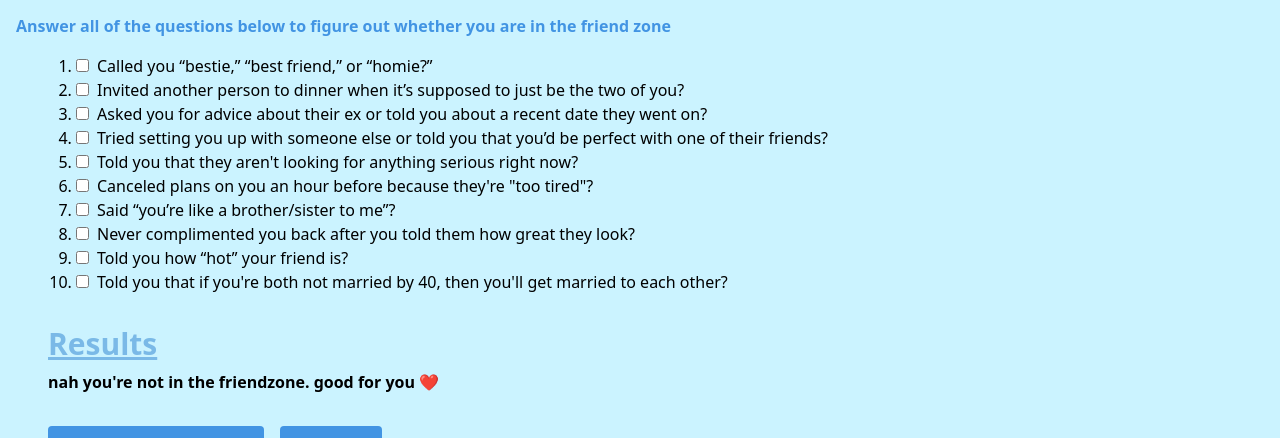
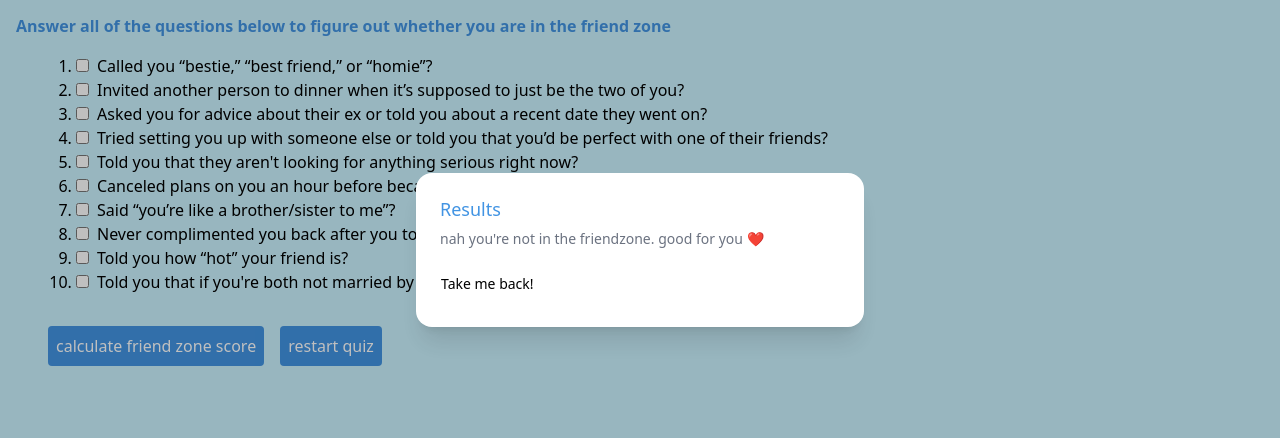
Before and after one commit to jadenmazzone/calebhearn, a React (Create React App) app: page / in a window 1280 px wide. Both pictures are taken after a click on the button "calculate friend zone score". Shown: the part 150-588 px from the top of the page. Built offline with nearby package versions, Linux system fonts and the light colour scheme.

Commit message:
feat: Add result modal

```diff
--- a/package.json
+++ b/package.json
@@ -3,6 +3,7 @@
   "version": "0.1.0",
   "private": true,
   "dependencies": {
+    "@headlessui/react": "^1.6.5",
     "@testing-library/jest-dom": "^5.16.4",
     "@testing-library/react": "^13.3.0",
     "@testing-library/user-event": "^13.5.0",
--- a/src/App.js
+++ b/src/App.js
@@ -4,7 +4,7 @@
 import Result from './Result';
 
 const options = [
-  { name: 'Called you “bestie,” “best friend,” or “homie?” ' },
+  { name: 'Called you “bestie,” “best friend,” or “homie”? ' },
   { name: "Invited another person to dinner when it’s supposed to just be the two of you?" },
   { name: "Asked you for advice about their ex or told you about a recent date they went on?" },
   { name: "Tried setting you up with someone else or told you that you’d be perfect with one of their friends?" },
@@ -26,6 +26,14 @@
   const [checkboxes, setCheckboxes] = useState(options.map((option, idx) => {
     return { ...option, index: idx, checked: false }
   }))
+
+  function closeModal() {
+    setShowResult(false)
+  }
+
+  function openModal() {
+    setShowResult(true)
+  }
 
 
   useEffect(() => {
@@ -91,10 +99,10 @@
             ))
           }
         </ol>
-        {
-          showResult ? <Result result={result} /> : <></>
-        }
+
         <button className='bg-darkBlue text-white rounded p-2 mt-8'>calculate friend zone score</button>
+        <Result result={result} isOpen={showResult} closeModal={closeModal} />
+
         <button onClick={handleRestart} type='button' className='bg-darkBlue text-white rounded p-2 ml-4'>restart quiz</button>
       </form>
 
--- a/src/Result.js
+++ b/src/Result.js
@@ -1,11 +1,62 @@
-import React from 'react'
+import React, { useState, Fragment } from 'react'
+import { Dialog, Transition } from '@headlessui/react'
 
-function Result({ result }) {
+function Result({ result, isOpen, closeModal }) {
     return (
-        <div className='mt-8 rounded  '>
-            <h2 className='mb-2 text-blue text-3xl font-extrabold underline'>Results</h2>
-            <p className='font-bold'>{result}</p>
-        </div>
+        <Transition appear show={isOpen} as={Fragment}>
+            <Dialog as="div" className="relative z-10" onClose={closeModal}>
+                <Transition.Child
+                    as={Fragment}
+                    enter="ease-out duration-300"
+                    enterFrom="opacity-0"
+                    enterTo="opacity-100"
+                    leave="ease-in duration-200"
+                    leaveFrom="opacity-100"
+                    leaveTo="opacity-0"
+                >
+                    <div className="fixed inset-0 bg-black bg-opacity-25" />
+                </Transition.Child>
+
+                <div className="fixed inset-0 overflow-y-auto">
+                    <div className="flex min-h-full items-center justify-center p-4 text-center">
+                        <Transition.Child
+                            as={Fragment}
+                            enter="ease-out duration-300"
+                            enterFrom="opacity-0 scale-95"
+                            enterTo="opacity-100 scale-100"
+                            leave="ease-in duration-200"
+                            leaveFrom="opacity-100 scale-100"
+                            leaveTo="opacity-0 scale-95"
+                        >
+                            <Dialog.Panel className="w-full max-w-md transform overflow-hidden rounded-2xl bg-white p-6 text-left align-middle shadow-xl transition-all">
+                                <Dialog.Title
+                                    as="h3"
+                                    className="text-lg font-medium leading-6 text-darkBlue"
+                                >
+                                    Results
+                                </Dialog.Title>
+                                <div className="mt-2">
+                                    <p className="text-sm text-gray-500">
+                                        {result}
+                                    </p>
+                                </div>
+
+                                <div className="mt-4">
+                                    <button
+                                        type="button"
+                                        className="inline-flex justify-center rounded-md border border-transparent bg-blue-100 py-2 text-sm font-medium text-blue-900 hover:bg-blue-200 focus:outline-none focus-visible:ring-2 focus-visible:ring-blue-500 focus-visible:ring-offset-2"
+                                        onClick={closeModal}
+                                    >
+                                        Take me back!
+
+                                    </button>
+                                </div>
+                            </Dialog.Panel>
+                        </Transition.Child>
+                    </div>
+                </div>
+            </Dialog>
+        </Transition>
     )
 }
 
```
Also changed, not shown: 1 other file (tests, documents, lock files or other folders).
